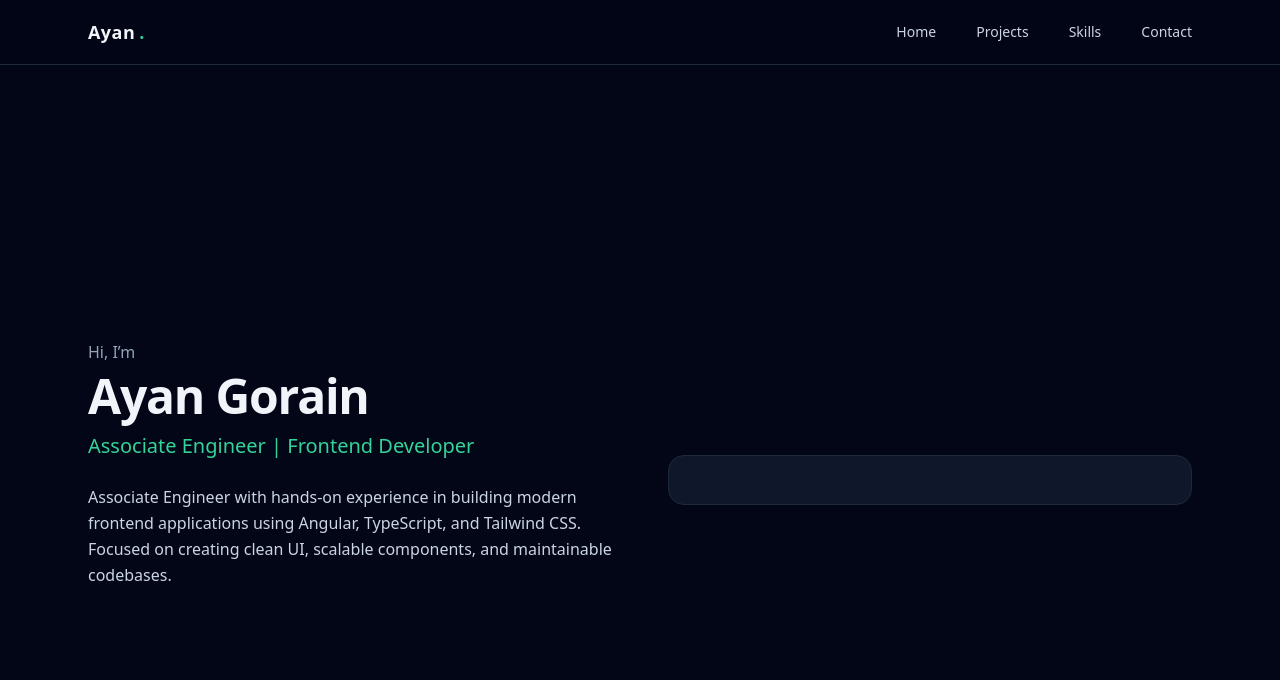
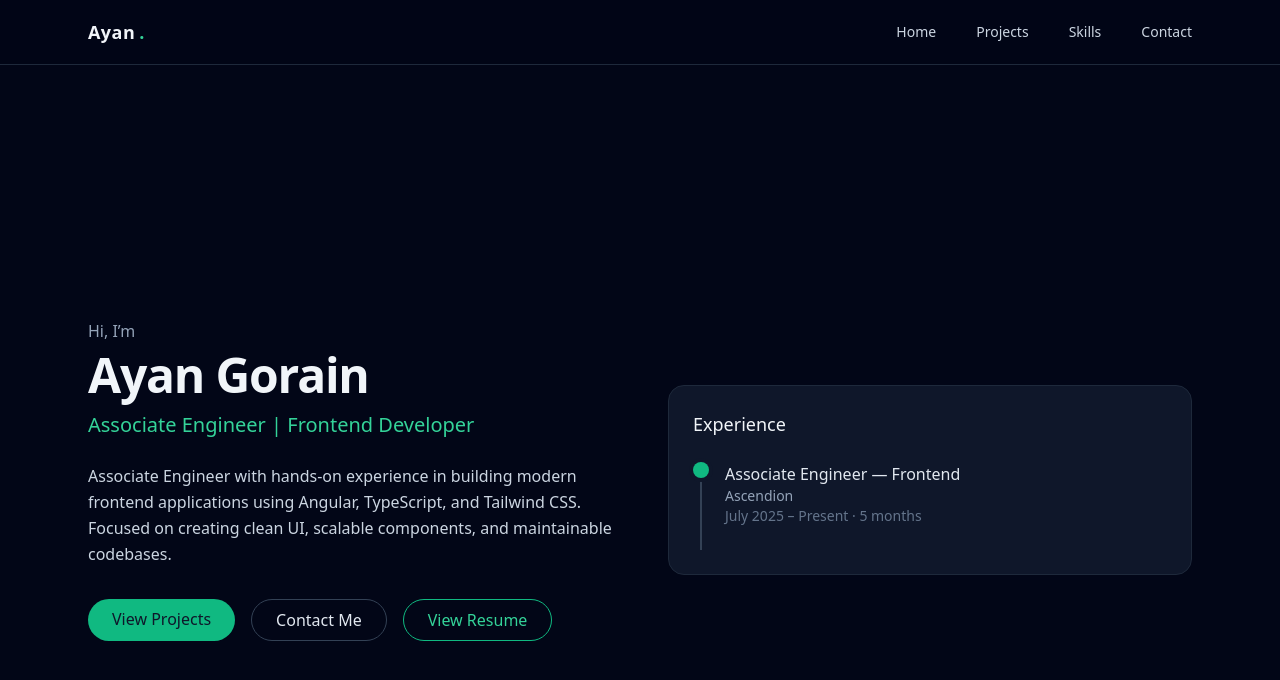
Before and after one commit to ayan-gorain/portfolio_experinced, an Angular app: page / in a window 1280 px wide. Shown: the top 680 px of the page. Built offline with nearby package versions, Linux system fonts and the light colour scheme.

Commit message:
Initial commit

```diff
--- a/src/app/pages/home/home.html
+++ b/src/app/pages/home/home.html
@@ -1,6 +1,5 @@
 <section
-  class="min-h-screen
-         flex items-center
+  class="min-h-screen flex items-center
          max-w-6xl mx-auto
          px-6 py-24">
 
@@ -27,7 +26,30 @@
       </p>
 
       <div class="mt-8 flex flex-wrap gap-4">
-        <!-- buttons unchanged -->
+        <a
+          routerLink="/projects"
+          class="px-6 py-2 rounded-full
+                 bg-emerald-500 text-slate-900
+                 font-medium hover:bg-emerald-400 transition">
+          View Projects
+        </a>
+
+        <a
+          routerLink="/contact"
+          class="px-6 py-2 rounded-full
+                 border border-slate-700 text-slate-200
+                 hover:border-slate-500 transition">
+          Contact Me
+        </a>
+
+        <button
+          (click)="openResume()"
+          class="px-6 py-2 rounded-full
+                 border border-emerald-500 text-emerald-400
+                 hover:bg-emerald-500 hover:text-slate-900
+                 transition">
+          View Resume
+        </button>
       </div>
     </div>
 
@@ -36,8 +58,84 @@
       class="bg-slate-900 border border-slate-800
              rounded-2xl p-6
              max-h-[320px] overflow-y-auto">
-      <!-- timeline unchanged -->
+
+      <h3 class="text-lg font-medium mb-6">Experience</h3>
+
+      <div class="relative">
+        <div
+          class="absolute left-[7px] top-0 bottom-0
+                 w-[2px] bg-slate-700">
+        </div>
+
+        <div class="relative flex gap-4 pb-6">
+          <div
+            class="relative z-10 w-4 h-4 rounded-full
+                   bg-emerald-500 ring-4 ring-slate-900">
+          </div>
+
+          <div>
+            <p class="text-slate-200 font-medium">
+              Associate Engineer — Frontend
+            </p>
+            <p class="text-sm text-slate-400">Ascendion</p>
+            <p class="text-sm text-slate-500">
+              July 2025 – Present · {{ experienceMonths }} months
+            </p>
+          </div>
+        </div>
+      </div>
     </div>
 
   </div>
 </section>
+
+<!-- ================= RESUME MODAL ================= -->
+
+@if (isResumeOpen()) {
+  <div class="fixed inset-0 z-50 flex items-center justify-center bg-black/70 backdrop-blur">
+
+    <div
+      class="bg-slate-900 border border-slate-800
+             rounded-xl w-[90%] max-w-4xl h-[85%] flex flex-col">
+
+      <!-- HEADER -->
+      <div class="flex items-center justify-between px-6 py-4 border-b border-slate-800">
+        <h3 class="text-lg font-medium">Resume</h3>
+        <button
+          (click)="closeResume()"
+          class="text-slate-400 hover:text-white text-xl">
+          ✕
+        </button>
+      </div>
+
+      <!-- PDF VIEW -->
+      <div class="flex-1 overflow-hidden">
+        <iframe
+          src="assets/Ayan_Gorain_Resume.pdf"
+          class="w-full h-full"
+          frameborder="0">
+        </iframe>
+      </div>
+
+      <!-- FOOTER -->
+      <div class="px-6 py-4 border-t border-slate-800 flex justify-end gap-4">
+        <a
+          href="assets/Ayan_Gorain_Resume.pdf"
+          download
+          class="px-5 py-2 rounded-lg
+                 bg-emerald-500 text-slate-900
+                 font-medium hover:bg-emerald-400 transition">
+          Download Resume
+        </a>
+
+        <button
+          (click)="closeResume()"
+          class="px-5 py-2 rounded-lg
+                 border border-slate-700 hover:border-slate-500 transition">
+          Close
+        </button>
+      </div>
+
+    </div>
+  </div>
+}
```
